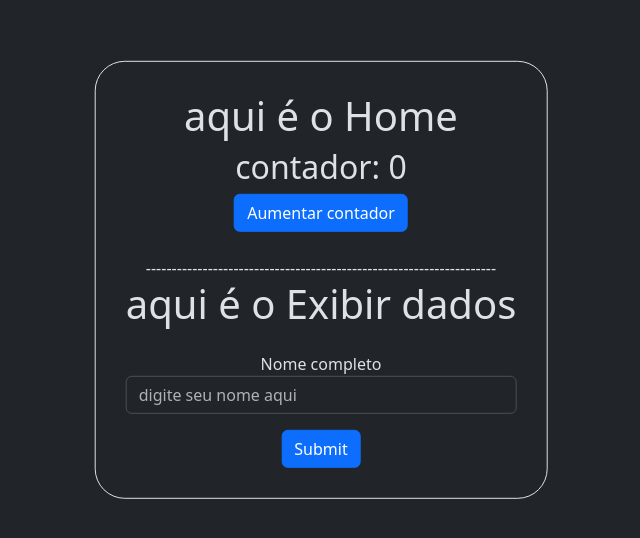
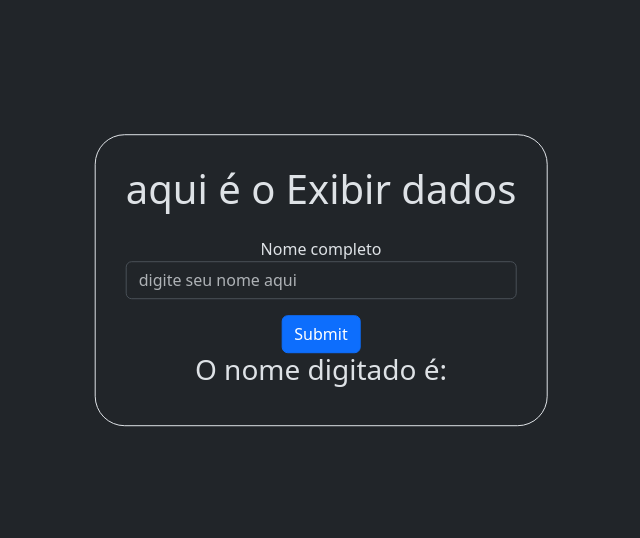
Before and after one commit to Richard-4663/My-projects-React, a React (Vite) app: page / in a window 1280 px wide. Shown: the part 120-658 px from the top of the page, without its empty margins (319-959 px from the left). Built offline with nearby package versions, Linux system fonts and the light colour scheme.

Commit message:
corrigindo o Exibir dados

```diff
--- a/src/App.jsx
+++ b/src/App.jsx
@@ -7,8 +7,8 @@ function App() {
 
   return(
     <div className='content'>
-      <Contador />
-      <br />
+      {/* <Contador />
+      <br /> */}
       <ExibirDados />
     </div>
   )
--- a/src/pages/ExibirDados.jsx
+++ b/src/pages/ExibirDados.jsx
@@ -4,20 +4,22 @@ import { useState } from 'react';
 function ExibirDados(){
 
     const [name, setName] = useState()
+    const [nameTemporario, setNameTemporario] = useState();
+
     const handleClickForm = (e) => {
         e.preventDefault();
-        alert(`exibindo o nome do usuario, Nome: ${name}`)
+        setName(nameTemporario);
     }
 
     return (
         <div>
-            --------------------------------------------------------------------
             <form onSubmit={handleClickForm}>
                 <h1 className='mb-4'>aqui é o Exibir dados</h1>
                 <label htmlFor="name">Nome completo</label>
-                <input type="text" value={name} onChange={(e) => setName(e.target.value)} className="form-control" name="name" placeholder='digite seu nome aqui'/>
+                <input type="text" value={nameTemporario} onChange={(e) => {setNameTemporario(e.target.value)}} className="form-control" name="name" placeholder='digite seu nome aqui'/>
                 <input type="submit" className='btn btn-primary mt-3'/>
             </form>
+                <h3>O nome digitado é: {name}</h3>
         </div>
     )
 }
```
